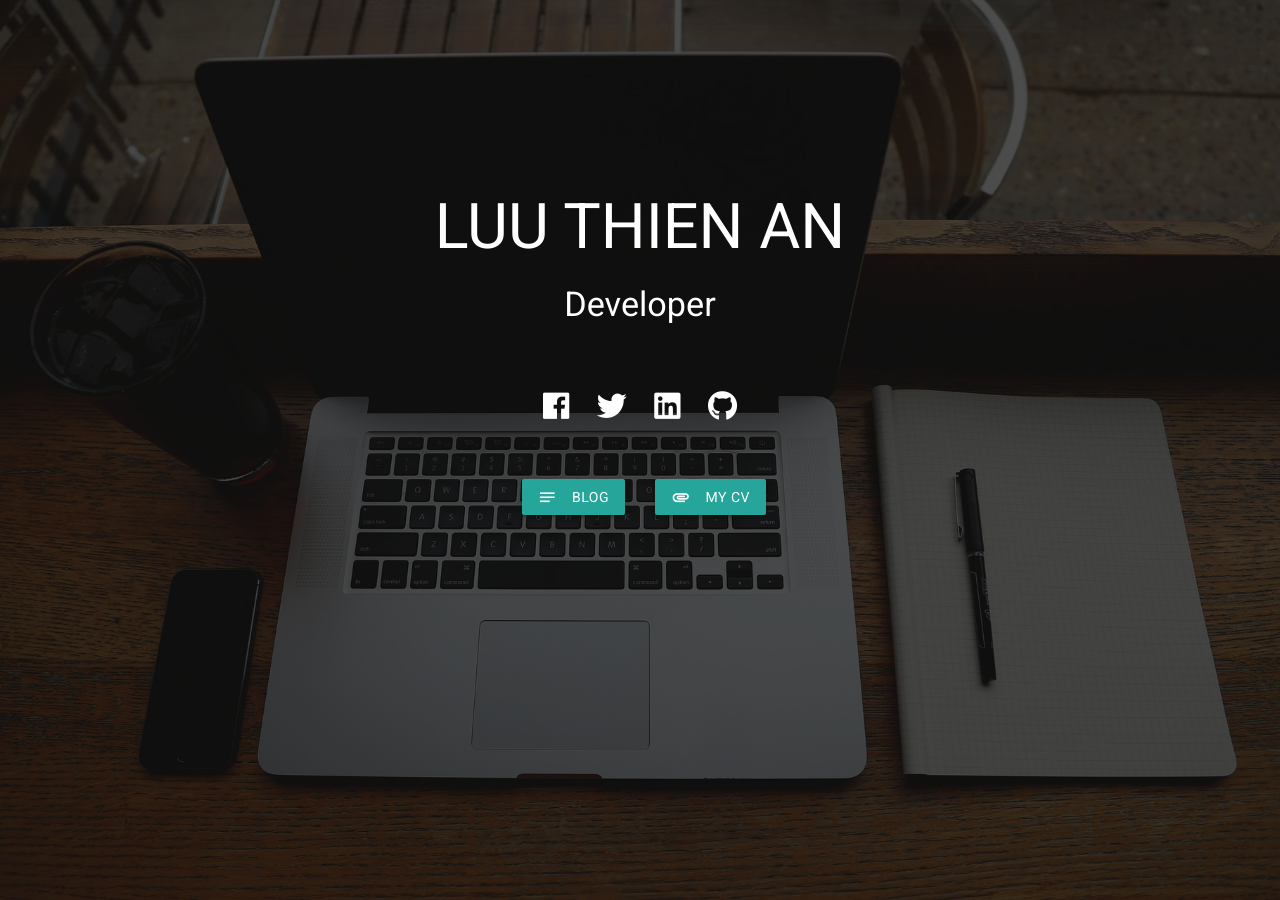
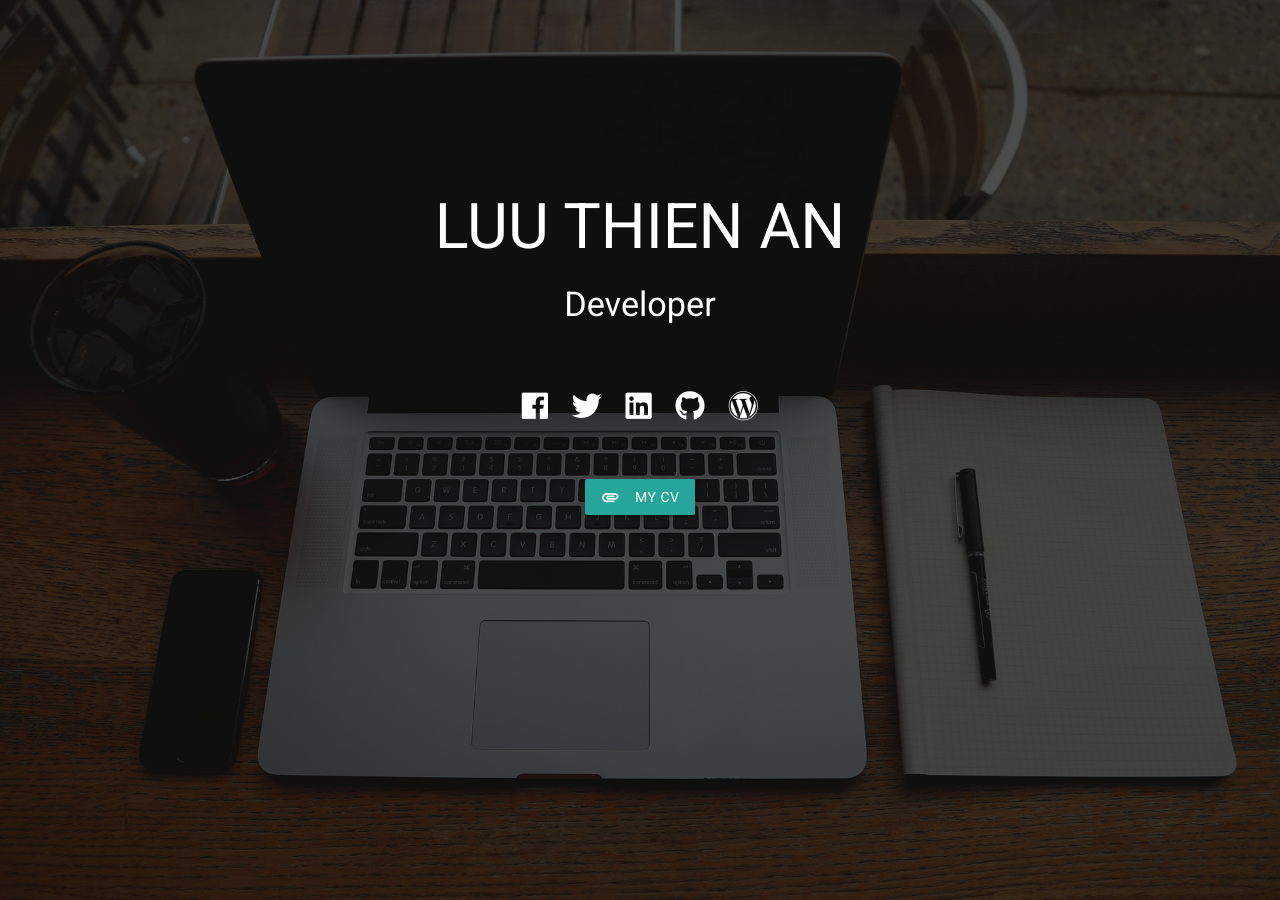
Before and after one commit to luuthienan/luuthienan.github.io, a Jekyll site: the page built from index.html, in a window 1280 px wide. Built offline with Jekyll 4.4.1, drawn with Linux system fonts in a browser that asks for light colours; nearby versions of some CDN libraries.

Commit message:
Fix home page

```diff
--- a/_config.yml
+++ b/_config.yml
@@ -32,6 +32,7 @@ links:
   twitter: https://twitter.com/anluu471
   linkedin: https://www.linkedin.com/in/luuthienan/
   github: https://github.com/luuthienan
+  wordpress: "#"
 
 skills_devicons:
   - devicon-ruby-plain-wordmark
--- a/assets/stylesheets/home.scss
+++ b/assets/stylesheets/home.scss
@@ -54,3 +54,15 @@ body.home {
     margin-top: 50px;
   }
 }
+
+@media only screen and (max-width: 768px) {
+  body.home {
+    .content {
+      top: 50px;
+
+      h1.my-name {
+        font-size: 3rem;
+      }
+    }
+  }
+}
--- a/index.html
+++ b/index.html
@@ -1,7 +1,4 @@
 ---
-# Feel free to add content and custom Front Matter to this file.
-# To modify the layout, see https://jekyllrb.com/docs/themes/#overriding-theme-defaults
-
 layout: home
 ---
 
@@ -12,50 +9,36 @@ layout: home
 
 <div class="content text-center">
   <div class="container">
-    <h1>LUU THIEN AN</h1>
+    <h1 class="my-name">LUU THIEN AN</h1>
     <h4>Developer</h4>
 
     <ul class="menu-links">
       <li>
-        <a href="{{ site.links.facebook }}">
-          <i class="fab fa-facebook"></i>
-        </a>
+        <a href="{{ site.links.facebook }}"><i class="fab fa-facebook"></i></a>
       </li>
 
       <li>
-        <a href="{{ site.links.twitter }}">
-          <i class="fab fa-twitter"></i>
-        </a>
+        <a href="{{ site.links.twitter }}"><i class="fab fa-twitter"></i></a>
       </li>
 
       <li>
-        <a href="{{ site.links.linkedin }}">
-          <i class="fab fa-linkedin"></i>
-        </a>
+        <a href="{{ site.links.linkedin }}"><i class="fab fa-linkedin"></i></a>
       </li>
 
       <li>
-        <a href="{{ site.links.github }}">
-          <i class="fab fa-github"></i>
-        </a>
+        <a href="{{ site.links.github }}"><i class="fab fa-github"></i></a>
+      </li>
+
+      <li>
+        <a href="{{ site.links.wordpress }}"><i class="fab fa-wordpress"></i></a>
       </li>
     </ul>
 
-    <div class="buttons">
-      <div class="row">
-        <div class="col-6 text-right">
-          <a class="waves-effect waves-light btn">
-            <i class="material-icons left">notes</i>
-            BLOG
-          </a>
-        </div>
-        <div class="col-6 text-left">
-          <a href="{{ site.baseurl }}/cv" class="waves-effect waves-light btn">
-            <i class="material-icons left">attachment</i>
-            MY CV
-          </a>
-        </div>
-      </div>
+    <div class="text-center buttons">
+      <a href="{{ site.baseurl }}/cv" class="waves-effect waves-light btn">
+        <i class="material-icons left">attachment</i>
+        MY CV
+      </a>
     </div>
   </div>
 </div>
```
